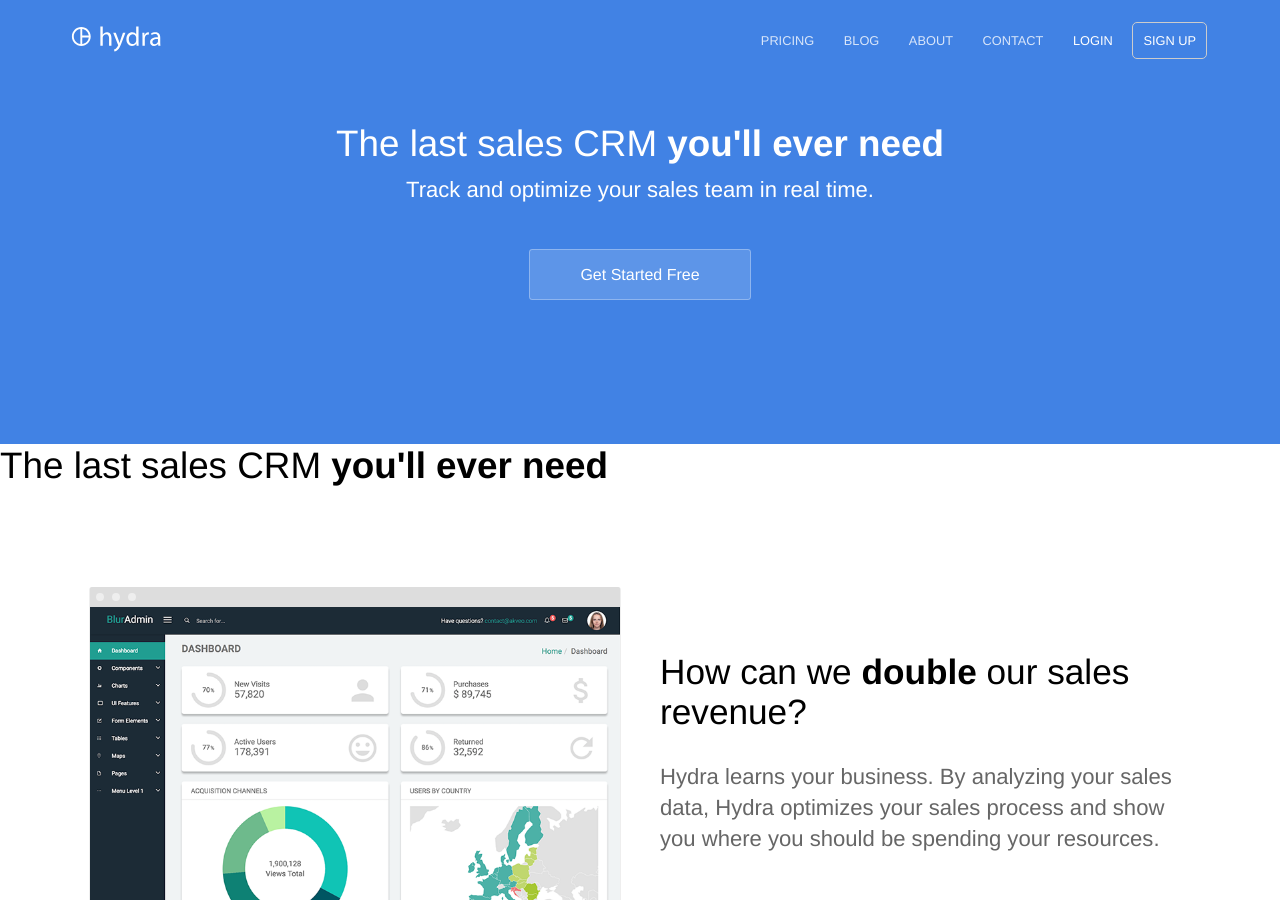
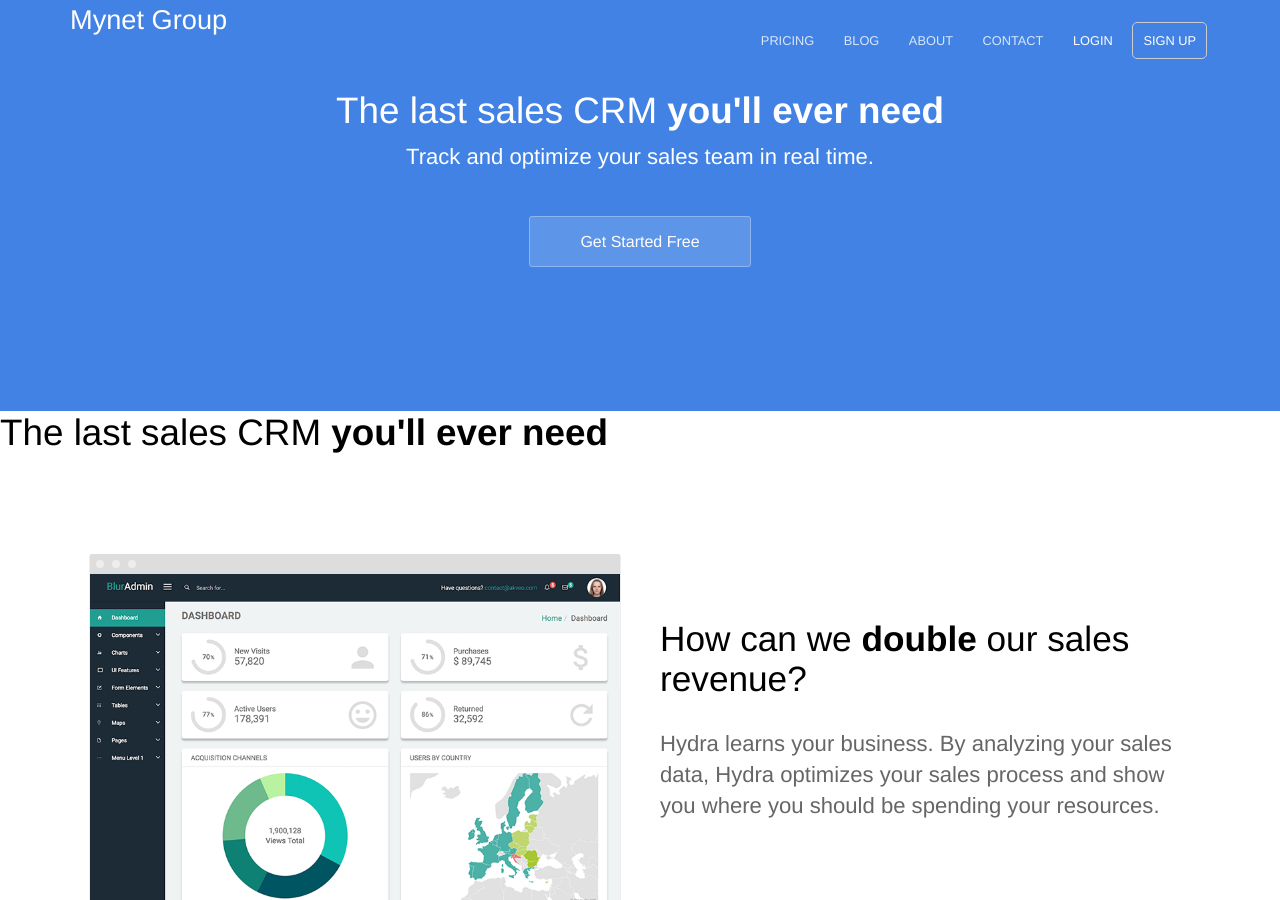
Before and after one commit to mynet-company/mynet-company.github.io, a Jekyll site: the page built from index.html, in a window 1280 px wide and 900 px high. Built offline with Jekyll 4.4.1, drawn with Linux system fonts in a browser that asks for light colours.

Commit message:
Update default.html

```diff
--- a/_layouts/default.html
+++ b/_layouts/default.html
@@ -9,7 +9,6 @@
 		{% feed_meta %}
 
 		<link rel="stylesheet" href="{{ site.baseurl }}/css/screen.css">
-		<link rel="icon" type="image/png" href="{{ site.baseurl }}/favicon.png">
 
 		{% if jekyll.environment == 'production' and site.google_analytics_key != '' %}
 			<script>
@@ -23,7 +22,7 @@
 	<body>
 		<header>
 			<div class="container">
-				<div class="company-name"><a href="{{ site.baseurl }}/"><img src="{{ site.baseurl }}/images/logo.svg" alt="Hydra Logo" width="95" height="33" /></a></div>
+				<div class="company-name"><a href="{{ site.baseurl }}/">Mynet Group</a></div>
 				{% include navigation.html %}
 			</div>
 		</header>
```
